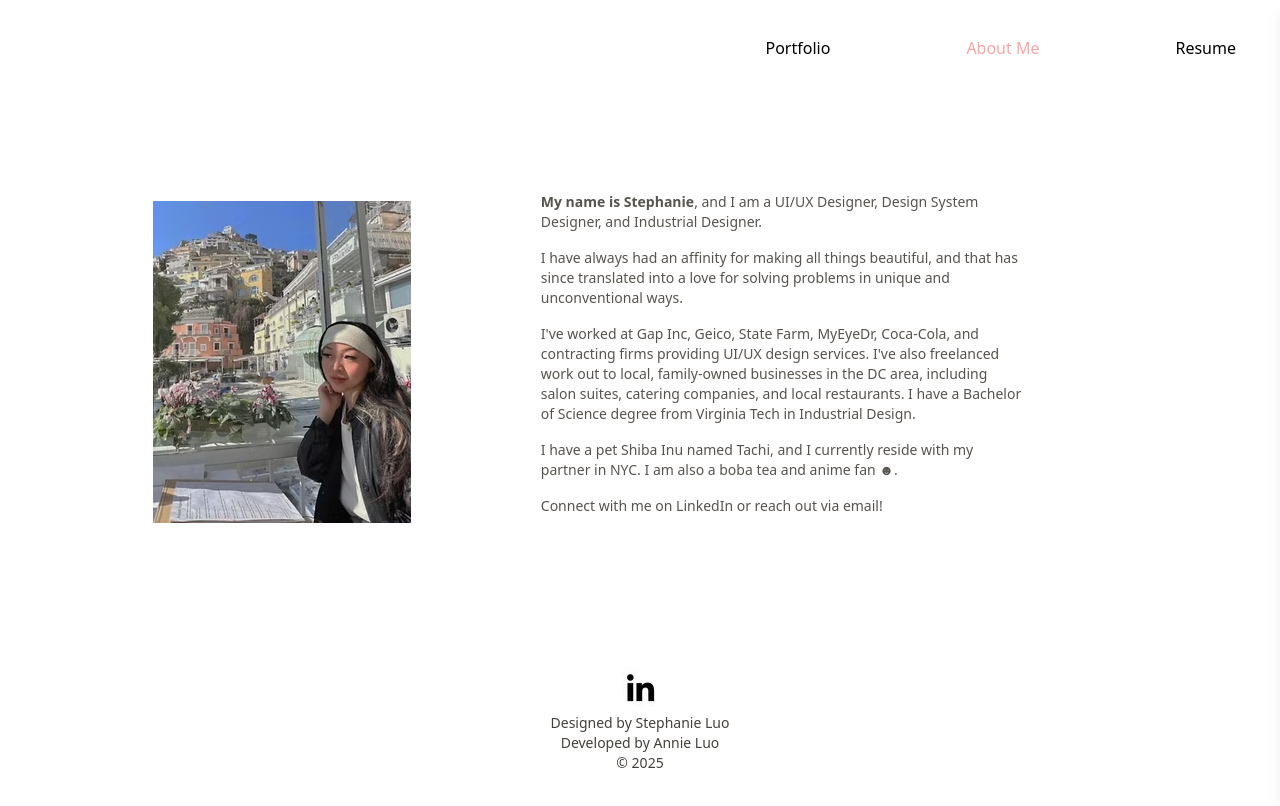
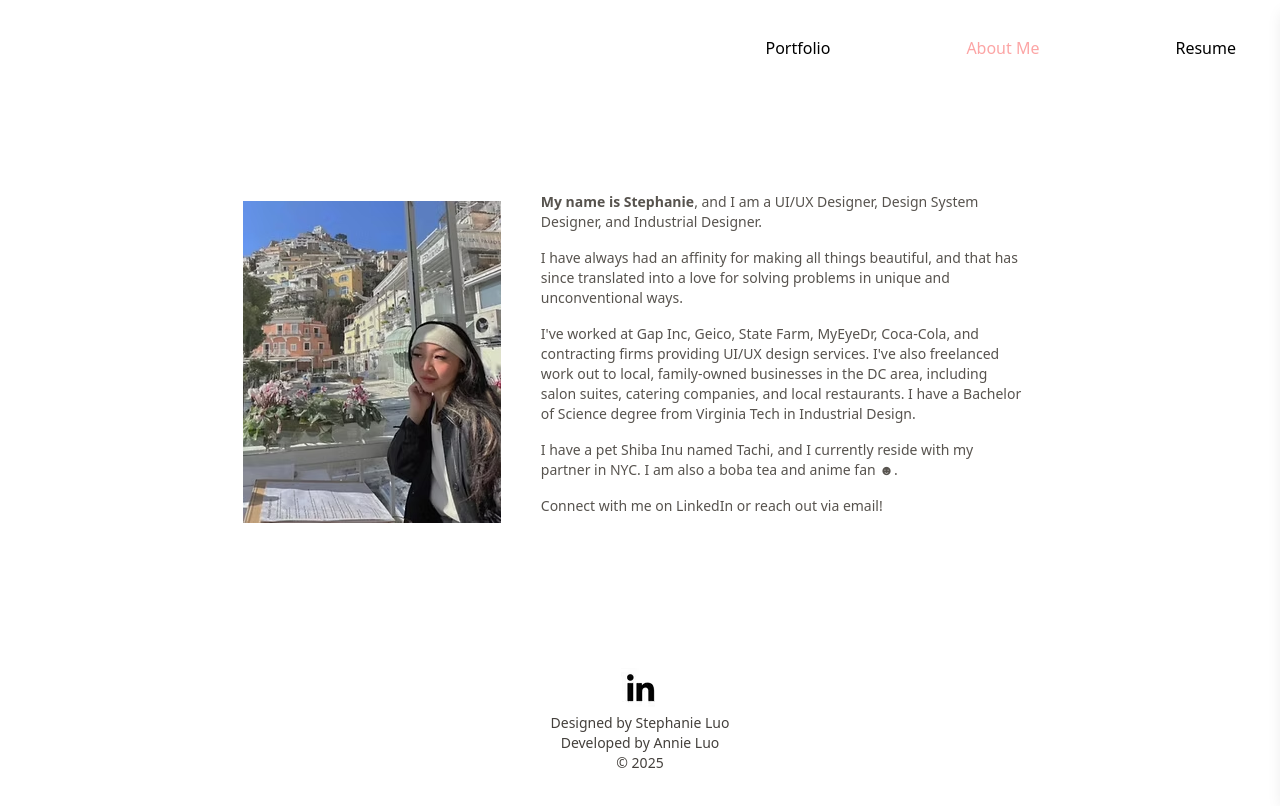
Before and after one commit to fillersury/stphluo, a React (Vite) app: page /about in a window 1280 px wide. Shown: the top 806 px of the page. Built offline with nearby package versions, Linux system fonts and the light colour scheme.

Commit message:
push to end

```diff
--- a/src/pages/About.tsx
+++ b/src/pages/About.tsx
@@ -7,7 +7,7 @@ function About() {
   return (
     <div className="max-w-7xl mx-auto px-4 md:px-16 py-10 md:py-24">
       <div className="grid grid-cols-1 lg:grid-cols-5 gap-10">
-        <div className="col-span-1 lg:col-span-2 flex items-center justify-center">
+        <div className="col-span-1 lg:col-span-2 flex items-center justify-end">
           <img
             src={profilePic}
           />
```
